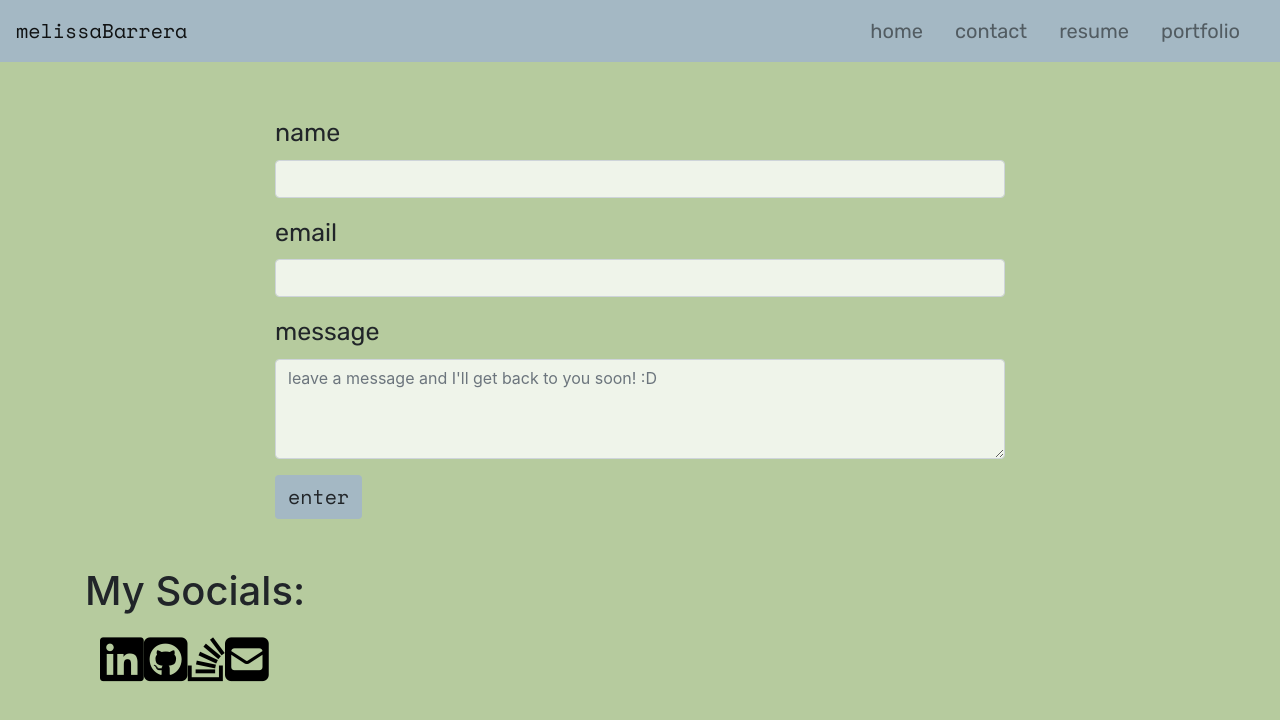
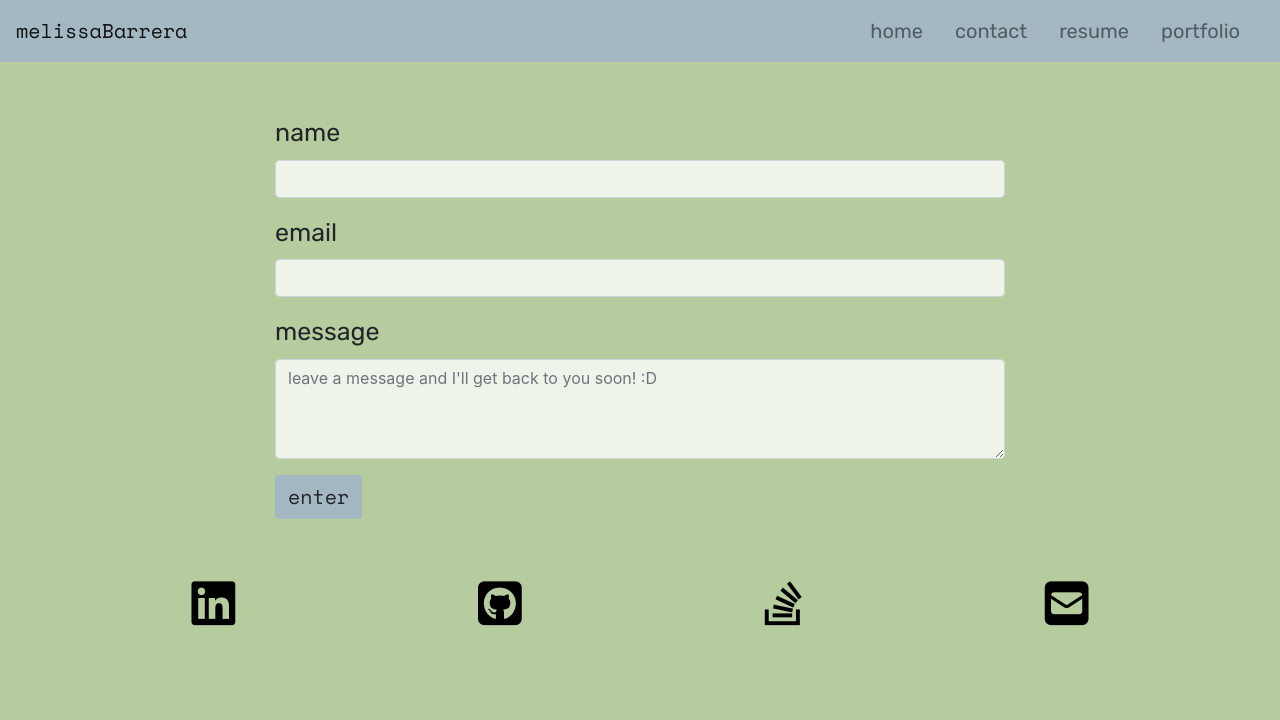
Before and after one commit to melissabarrerafarias/melissabarrera-portfolio, a React (Create React App) app: page /contact in a window 1280 px wide. Shown: the top 720 px of the page. Built offline with nearby package versions, Linux system fonts and the light colour scheme.

Commit message:
added links on contact page

```diff
--- a/src/App.js
+++ b/src/App.js
@@ -18,7 +18,7 @@ function App() {
       <div>
         <Nav />
         <Switch>
-          <Route exact path = "/" component = {About}/>
+          <Route exact path = "/melissabarrera-portfolio" component = {About}/>
           <Route exact path = "/contact" component = {Contact}/>
           <Route exact path = "/resume" component = {Resume} />
           <Route exact path = "/portfolio" component = {Portfolio}/>
--- a/src/components/Contact/index.js
+++ b/src/components/Contact/index.js
@@ -65,16 +65,12 @@ function Contact() {
                     </form>
                 </div>
             </div>
-            <h1>My Socials:</h1>
-
-                <div className="container-fluid">
+                <div className="row">
                     <a className="navbar-brand mx-auto footer-links" href="https://www.linkedin.com/in/melissa-barrera-103b531b3/"><i className="fab fa-linkedin"></i></a>
                     <a className="navbar-brand mx-auto footer-links" href="https://github.com/melissabarrerafarias"><i className="fab fa-github-square"></i></a>
                     <a className="navbar-brand mx-auto footer-links" href="https://stackoverflow.com/users/14167549/melissa?tab=profile"><i className="fab fa-stack-overflow"></i></a>
                     <a className="navbar-brand mx-auto footer-links" href="mailto:melissabarrerafarias@gmail.com"><i className="fas fa-envelope-square"></i></a>
                 </div>
-
-            {/* <Footer /> */}
         </section>
     );
 }
--- a/src/components/Nav/index.js
+++ b/src/components/Nav/index.js
@@ -26,7 +26,7 @@ function Nav(props) {
                 <div className="collapse navbar-collapse" id="navbarNav">
                     <ul className="navbar-nav nav-text ml-auto">
                         <li className="nav-item">
-                            <a className="nav-link mr-3" href="/">home</a>
+                            <a className="nav-link mr-3" href="/melissabarrera-portfolio">home</a>
                         </li>
                         <li className="nav-item">
                             <a className="nav-link mr-3" href="/contact">contact</a>
--- a/src/index.css
+++ b/src/index.css
@@ -219,6 +219,7 @@ a:link {
   font-size: 50px;
   padding: 0;
   transition-duration: 500ms;
+  color: black
 }
 
 .footer-links:hover {
```
